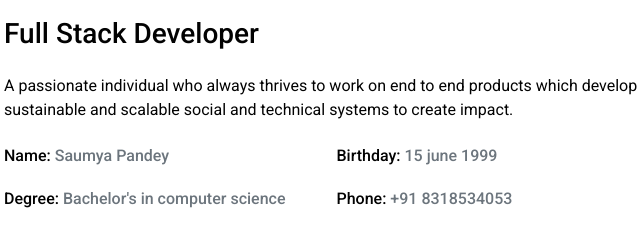
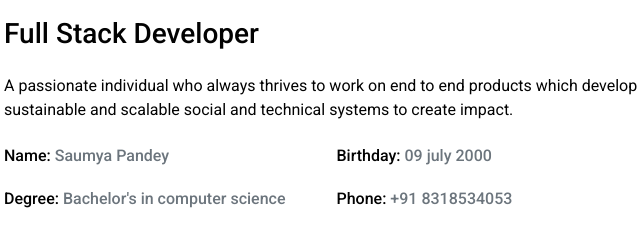
Before and after one commit to psaumya614/portfolio, a plain HTML site: page index.html in a window 1280 px wide. Shown: the part 1094-1324 px from the top of the page, 556-1196 px from the left. Drawn offline with nearby package versions, Linux system fonts and the light colour scheme.

Commit message:
Update index.html
.

```diff
--- a/index.html
+++ b/index.html
@@ -104,7 +104,7 @@
                     <p>A passionate individual who always thrives to work on end to end products which develop sustainable and scalable social and technical systems to create impact.</p>
                     <div class="row mb-3" >
                         <div class="col-sm-6 py-2"><h6>Name: <span class="text-secondary">Saumya Pandey</span></h6></div>
-                        <div class="col-sm-6 py-2"><h6>Birthday: <span class="text-secondary">15 june 1999</span></h6></div>
+                        <div class="col-sm-6 py-2"><h6>Birthday: <span class="text-secondary">09 july 2000</span></h6></div>
                         <div class="col-sm-6 py-2"><h6>Degree: <span class="text-secondary">Bachelor's in computer science</span></h6></div>
                         <!-- <div class="col-sm-6 py-2"><h6>Experience: <span class="text-secondary">3 Years</span></h6></div> -->
                         <div class="col-sm-6 py-2"><h6>Phone: <span class="text-secondary">+91 8318534053</span></h6></div>
```
